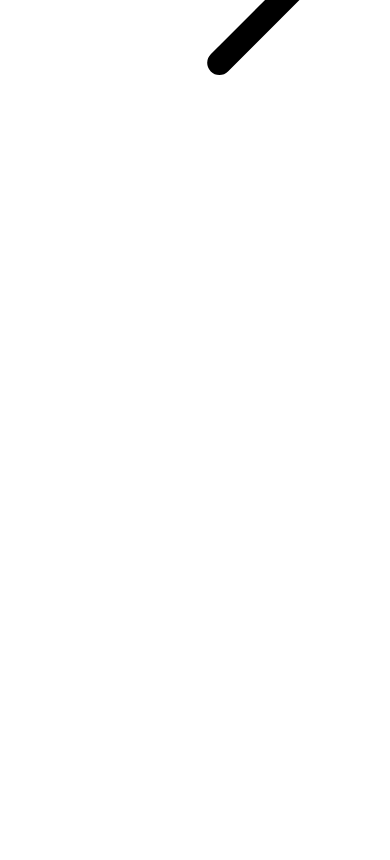
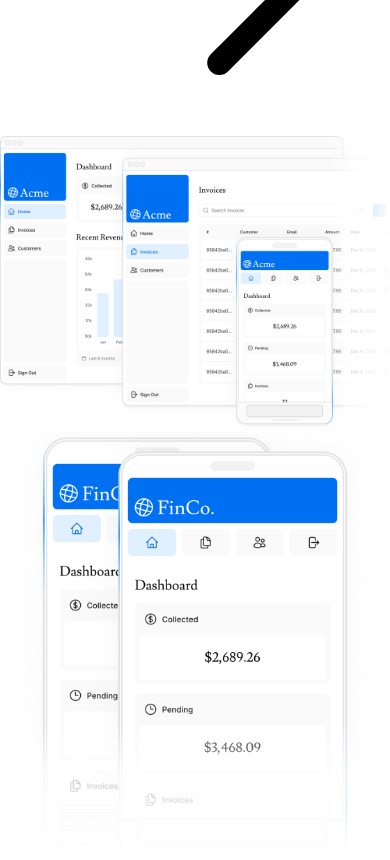
Before and after one commit to olatundeh/Financial-Dashboard-App, a Next.js app: page / in a window 390 px wide. Shown: the part 740-1600 px from the top of the page. Before the commit the page ends 876 px from the top, so only its background shows below. Built offline with nearby package versions, Linux system fonts and the light colour scheme; a web font is replaced by a local one.

Commit message:
Add responsive hero images to page layout and adjust typography

```diff
--- a/app/page.tsx
+++ b/app/page.tsx
@@ -1,8 +1,8 @@
 import AcmeLogo from '@/app/ui/acme-logo';
 import { ArrowRightIcon } from '@heroicons/react/24/outline';
 import Link from 'next/link';
-import styles from '@/app/ui/home.module.css';
 import { lusitana } from '@/app/ui/fonts';
+import Image from 'next/image';
 
 export default function Page() {
   return (
@@ -12,7 +12,7 @@
       </div>
       <div className="mt-4 flex grow flex-col gap-4 md:flex-row">
         <div className="flex flex-col justify-center gap-6 rounded-lg bg-gray-50 px-6 py-10 md:w-2/5 md:px-20">
-        <p className={`${lusitana.className} text-xl text-gray-800 md:text-3xl md:leading-normal`}><strong>Welcome to Acme.</strong> This is the example for the{' '}
+          <p className={`${lusitana.className} text-xl text-gray-800 md:text-3xl md:leading-normal`}><strong>Welcome to Acme.</strong> This is the example for the{' '}
             <a href="https://nextjs.org/learn/" className="text-blue-500">
               Next.js Learn Course
             </a>
@@ -27,6 +27,21 @@
         </div>
         <div className="flex items-center justify-center p-6 md:w-3/5 md:px-28 md:py-12">
           {/* Add Hero Images Here */}
+          <Image
+            src="/hero-desktop.png"
+            width={1000}
+            height={760}
+            className="hidden md:block"
+            alt="Screenshots of the dashboard project showing desktop version"
+          />
+
+          <Image
+            src="/hero-mobile.png"
+            width={560}
+            height={620}
+            className="block md:hidden"
+            alt="Screenshots of the dashboard project showing mobile version"
+          />
         </div>
       </div>
     </main>
```
